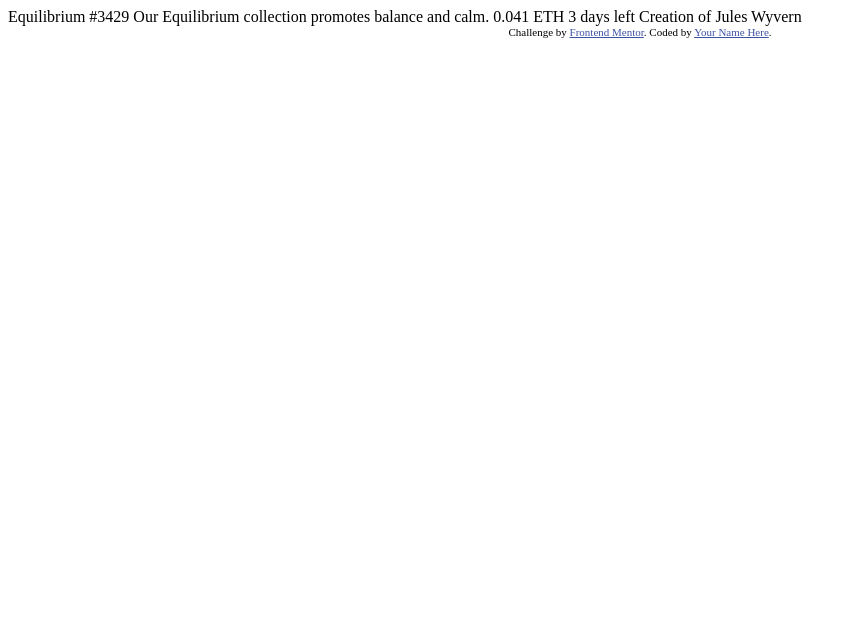
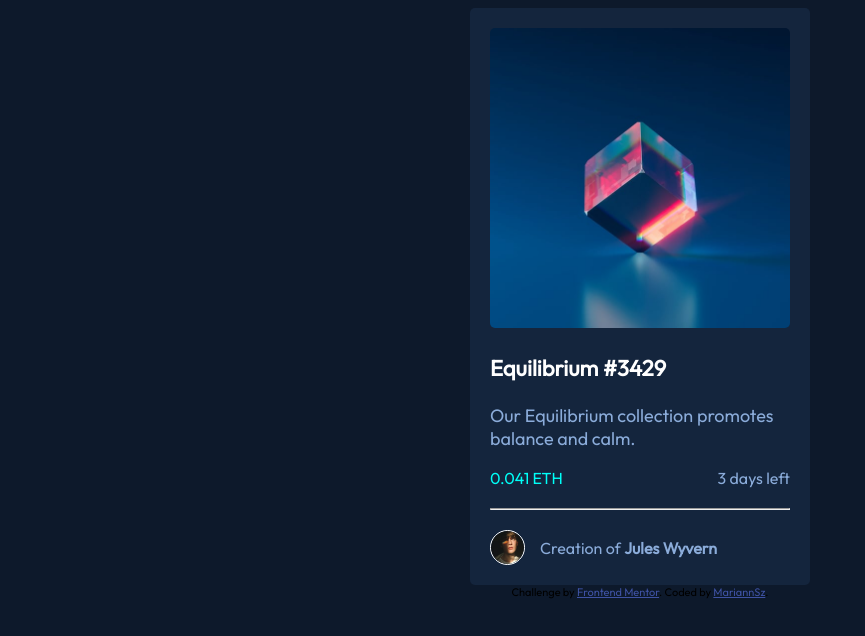
Before and after one commit to MariannSz/NFT-preview-card-component, a plain HTML site: page index.html in a window 1280 px wide. Shown: the whole page, without its empty margins (0-865 px from the left). Drawn offline with Linux system fonts and the light colour scheme.

Commit message:
content, fonts setup & styles wip

```diff
--- /dev/null
+++ b/index.css
@@ -0,0 +1,70 @@
+body {
+    background-color: hsl(217, 54%, 11%);
+    font-weight: 300;
+    font-family: "Outfit", sans-serif;
+}
+
+img {
+    width: 300px;
+    border-radius: 5px;
+}
+
+hr {
+    color: hsl(215, 51%, 70%);
+    margin: 20px 0;
+}
+
+.card {
+    background-color: hsl(216, 50%, 16%);
+    width: 340px;
+    color: hsl(215, 51%, 70%);
+    margin: 0 auto;
+    border-radius: 5px;
+}
+
+.card-content {
+    padding: 20px;
+}
+
+.card-heading {
+    font-weight: 600;
+    font-size: 22px;
+    color:  hsl(0, 0%, 100%)
+}
+
+.card-text {
+    font-size: 18px;
+}
+
+span {
+    font-size: 16px;
+}
+
+.price-info {
+    display: flex;
+    justify-content: space-between;
+}
+
+.credit-info {
+    display: flex;
+    align-items: center;
+}
+
+.credit-img {
+    /*width: 45px;*/
+    width: 33px;
+    border-radius: 100%;
+    border:1px solid hsl(0, 0%, 100%);
+    margin-right: 15px;
+}
+
+.price {
+    color: hsl(178, 100%, 50%);
+}
+
+.created-by {
+    font-weight: bold;
+}
+
+.attribution { font-size: 11px; text-align: center; }
+.attribution a { color: hsl(228, 45%, 44%); }
--- a/index.html
+++ b/index.html
@@ -5,29 +5,48 @@
   <meta name="viewport" content="width=device-width, initial-scale=1.0"> <!-- displays site properly based on user's device -->
 
   <link rel="icon" type="image/png" sizes="32x32" href="./images/favicon-32x32.png">
+  <link rel="stylesheet" href="https://fonts.googleapis.com/css?family=Outfit">
 
   <title>Frontend Mentor | NFT preview card component</title>
 
-  <!-- Feel free to remove these styles or customise in your own stylesheet 👍 -->
-  <style>
-    .attribution { font-size: 11px; text-align: center; }
-    .attribution a { color: hsl(228, 45%, 44%); }
-  </style>
+  <link rel="stylesheet" href="index.css">
+
 </head>
 <body>
 
-  Equilibrium #3429
+  <div class="card-container">
+    <div class="card">
+      <div class="card-content">
+        <div class="card-top">
+          <img src="images\image-equilibrium.jpg">
+          <p class="card-heading">Equilibrium #3429</p>
+          <p class="card-text">Our Equilibrium collection promotes balance and calm.</p>
+        </div>
+        <div class="price-info">
+          <span class="price">0.041 ETH</span>
+          <span>3 days left</span>
+        </div>
+        <hr>
+        <div class="credit-info">
+          <img class="credit-img" src="images\image-avatar.png">
+          <span>Creation of <span class="created-by">Jules Wyvern</span></span>
+        </div>
+      </div>
+    </div>
+  </div>
+
+  <!-- Equilibrium #3429
 
   Our Equilibrium collection promotes balance and calm.
 
   0.041 ETH
   3 days left
 
-  Creation of Jules Wyvern
+  Creation of Jules Wyvern -->
 
   <div class="attribution">
     Challenge by <a href="https://www.frontendmentor.io?ref=challenge" target="_blank">Frontend Mentor</a>.
-    Coded by <a href="#">Your Name Here</a>.
+    Coded by <a href="#">MariannSz</a>.
   </div>
 </body>
 </html>
```
